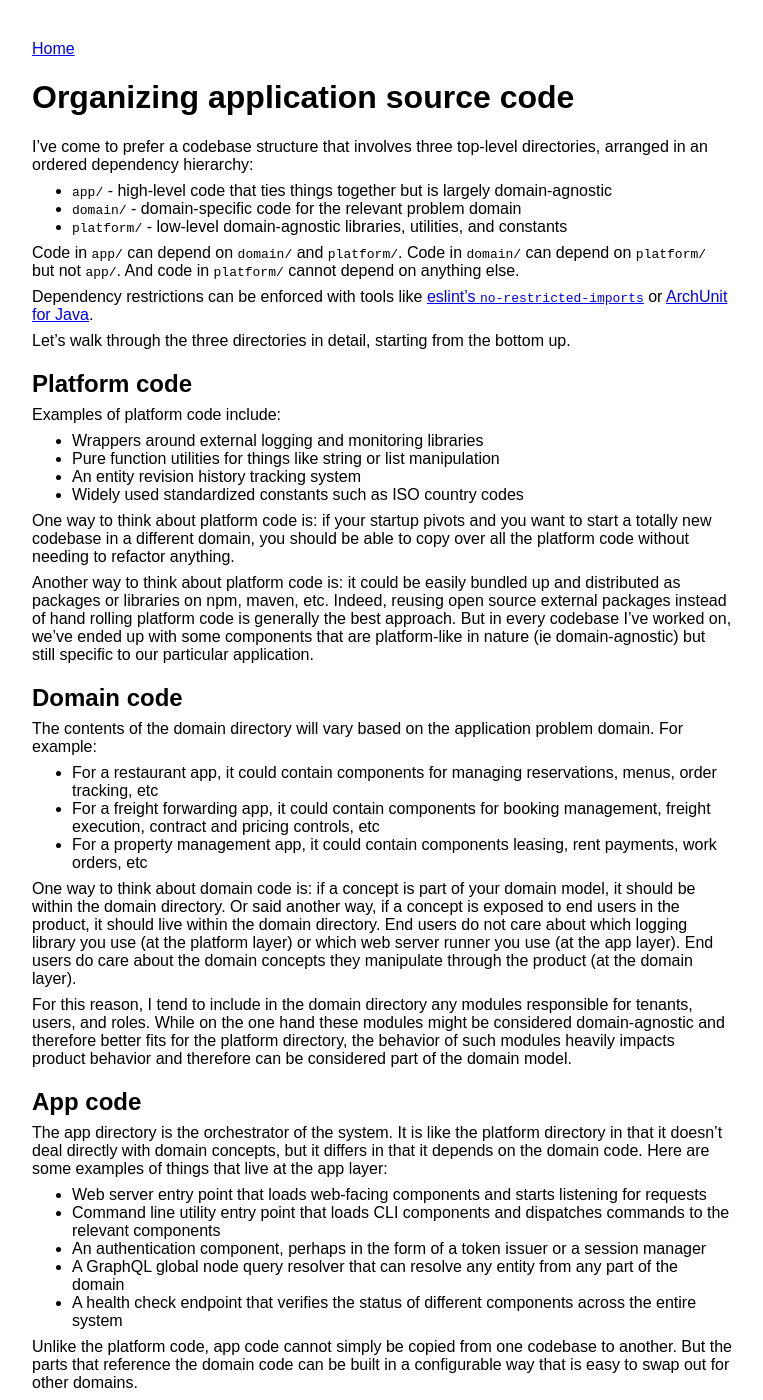
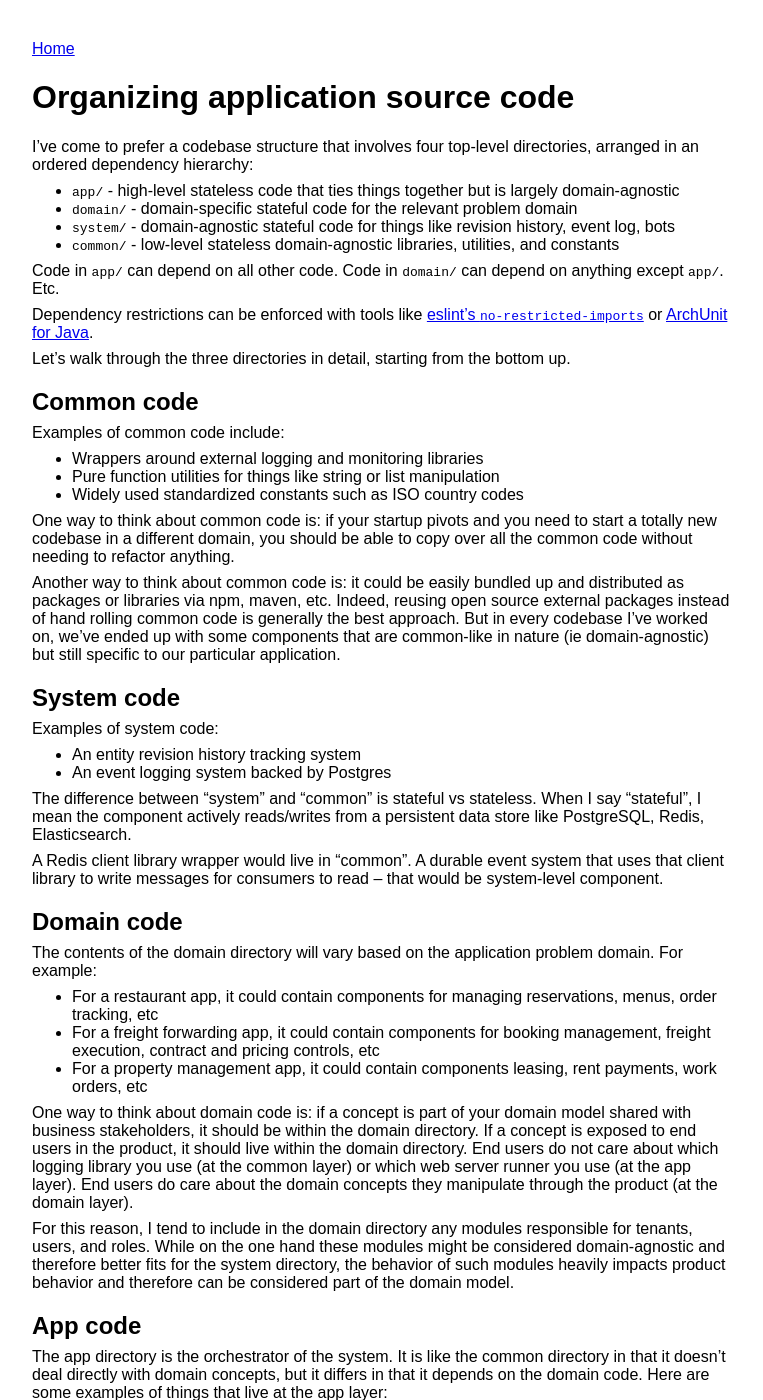
Before and after one commit to maxh/maxheinritz.com, a Jekyll site: the page built from _notes/organizing-codebases.md, in a window 1280 px wide and 1400 px high. Shown: the whole window, without its empty margins (108-871 px from the left). Built offline with Jekyll 4.4.1, drawn with Linux system fonts in a browser that asks for light colours; some of the changed text lies outside the part shown.

Commit message:
more on application structure

````diff
--- a/_notes/organizing-codebases.md
+++ b/_notes/organizing-codebases.md
@@ -4,30 +4,41 @@ desc: A three-bucket approach for managing complexity
 layout: note
 ---
 
-I’ve come to prefer a codebase structure that involves three top-level directories, arranged in an ordered dependency hierarchy:
+I’ve come to prefer a codebase structure that involves four top-level directories, arranged in an ordered dependency hierarchy:
 
-- `app/` - high-level code that ties things together but is largely domain-agnostic
-- `domain/` - domain-specific code for the relevant problem domain
-- `platform/` - low-level domain-agnostic libraries, utilities, and constants
+- `app/` - high-level stateless code that ties things together but is largely domain-agnostic
+- `domain/` - domain-specific stateful code for the relevant problem domain
+- `system/` - domain-agnostic stateful code for things like revision history, event log, bots
+- `common/` - low-level stateless domain-agnostic libraries, utilities, and constants
 
-Code in `app/` can depend on `domain/` and `platform/`. Code in `domain/` can depend on `platform/` but not `app/`. And code in `platform/` cannot depend on anything else.
+Code in `app/` can depend on all other code. Code in `domain/` can depend on anything except `app/`. Etc.
 
 Dependency restrictions can be enforced with tools like [eslint's `no-restricted-imports`](https://eslint.org/docs/rules/no-restricted-imports) or [ArchUnit for Java](https://www.archunit.org/).
 
 Let’s walk through the three directories in detail, starting from the bottom up.
 
-## Platform code
+## Common code
 
-Examples of platform code include:
+Examples of common code include:
 
 - Wrappers around external logging and monitoring libraries
 - Pure function utilities for things like string or list manipulation
-- An entity revision history tracking system
 - Widely used standardized constants such as ISO country codes
 
-One way to think about platform code is: if your startup pivots and you want to start a totally new codebase in a different domain, you should be able to copy over all the platform code without needing to refactor anything.
+One way to think about common code is: if your startup pivots and you need to start a totally new codebase in a different domain, you should be able to copy over all the common code without needing to refactor anything.
 
-Another way to think about platform code is: it could be easily bundled up and distributed as packages or libraries on npm, maven, etc. Indeed, reusing open source external packages instead of hand rolling platform code is generally the best approach. But in every codebase I’ve worked on, we’ve ended up with some components that are platform-like in nature (ie domain-agnostic) but still specific to our particular application.
+Another way to think about common code is: it could be easily bundled up and distributed as packages or libraries via npm, maven, etc. Indeed, reusing open source external packages instead of hand rolling common code is generally the best approach. But in every codebase I’ve worked on, we’ve ended up with some components that are common-like in nature (ie domain-agnostic) but still specific to our particular application.
+
+## System code
+
+Examples of system code:
+
+- An entity revision history tracking system
+- An event logging system backed by Postgres
+
+The difference between "system" and "common" is stateful vs stateless. When I say "stateful", I mean the component actively reads/writes from a persistent data store like PostgreSQL, Redis, Elasticsearch.
+
+A Redis client library wrapper would live in "common". A durable event system that uses that client library to write messages for consumers to read -- that would be system-level component.
 
 ## Domain code
 
@@ -37,13 +48,13 @@ The contents of the domain directory will vary based on the application problem
 - For a freight forwarding app, it could contain components for booking management, freight execution, contract and pricing controls, etc
 - For a property management app, it could contain components leasing, rent payments, work orders, etc
 
-One way to think about domain code is: if a concept is part of your domain model, it should be within the domain directory. Or said another way, if a concept is exposed to end users in the product, it should live within the domain directory. End users do not care about which logging library you use (at the platform layer) or which web server runner you use (at the app layer). End users do care about the domain concepts they manipulate through the product (at the domain layer).
+One way to think about domain code is: if a concept is part of your domain model shared with business stakeholders, it should be within the domain directory. If a concept is exposed to end users in the product, it should live within the domain directory. End users do not care about which logging library you use (at the common layer) or which web server runner you use (at the app layer). End users do care about the domain concepts they manipulate through the product (at the domain layer).
 
-For this reason, I tend to include in the domain directory any modules responsible for tenants, users, and roles. While on the one hand these modules might be considered domain-agnostic and therefore better fits for the platform directory, the behavior of such modules heavily impacts product behavior and therefore can be considered part of the domain model.
+For this reason, I tend to include in the domain directory any modules responsible for tenants, users, and roles. While on the one hand these modules might be considered domain-agnostic and therefore better fits for the system directory, the behavior of such modules heavily impacts product behavior and therefore can be considered part of the domain model.
 
 ## App code
 
-The app directory is the orchestrator of the system. It is like the platform directory in that it doesn’t deal directly with domain concepts, but it differs in that it depends on the domain code. Here are some examples of things that live at the app layer:
+The app directory is the orchestrator of the system. It is like the common directory in that it doesn’t deal directly with domain concepts, but it differs in that it depends on the domain code. Here are some examples of things that live at the app layer:
 
 - Web server entry point that loads web-facing components and starts listening for requests
 - Command line utility entry point that loads CLI components and dispatches commands to the relevant components
@@ -51,7 +62,7 @@ The app directory is the orchestrator of the system. It is like the platform dir
 - A GraphQL global node query resolver that can resolve any entity from any part of the domain
 - A health check endpoint that verifies the status of different components across the entire system
 
-Unlike the platform code, app code cannot simply be copied from one codebase to another. But the parts that reference the domain code can be built in a configurable way that is easy to swap out for other domains.
+Unlike the common code, app code cannot simply be copied from one codebase to another. But the parts that reference the domain code can be built in a configurable way that is easy to swap out for other domains.
 
 ## Tying it all together
 
@@ -73,11 +84,16 @@ domain/
   users
   tenants
 
-platform/
+system/
+  durable-event
+  revision-history
+  system-bots
+
+common/
   db-client
   metrics-client
   s3-client
   string-util
 ```
 
-These three buckets provide the high-level scaffolding for an application, and other techniques for code organization within these buckets merit their own descriptions.
+These buckets provide the high-level scaffolding for an application, and other techniques for code organization within these buckets merit their own descriptions.
````
